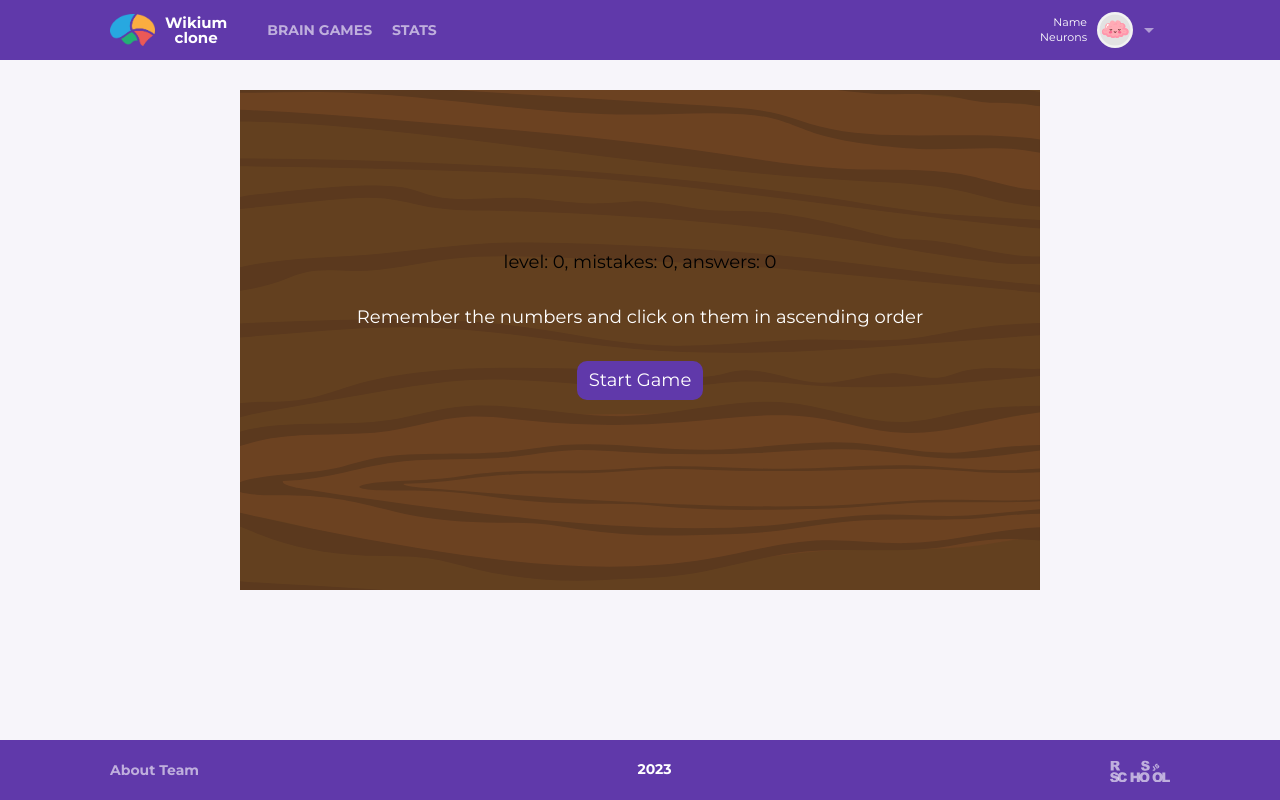
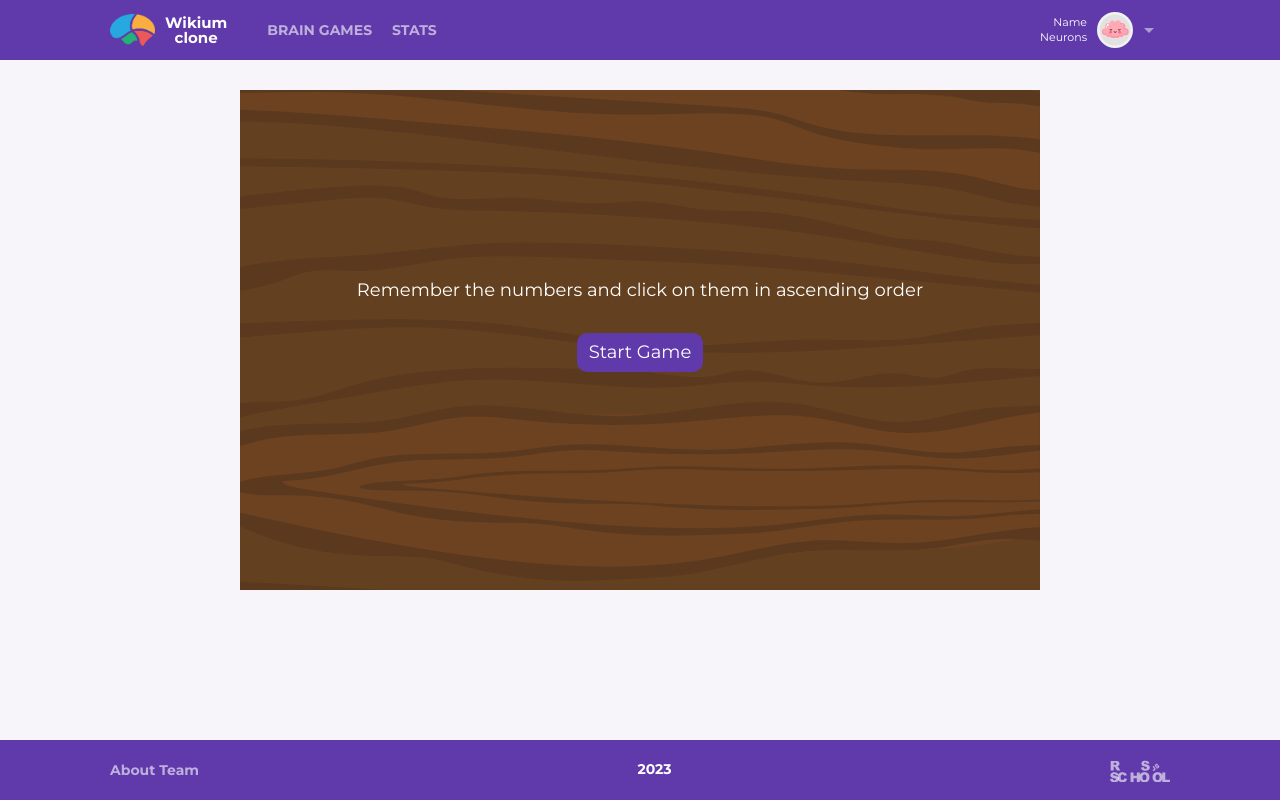
Before and after one commit to Ponomareva-Nina/Wikium-Clone, a React (Create React App) app in the folder client/: page /games/1 in a window 1280 px wide. Built offline with nearby package versions, Linux system fonts and the light colour scheme.

Commit message:
fix: minor fixes

```diff
--- a/client/src/games/RememberOrderGame/RememberOrder.tsx
+++ b/client/src/games/RememberOrderGame/RememberOrder.tsx
@@ -71,7 +71,9 @@ export const RememberOrderGame = () => {
 
   return (
     <div className={styles.game_container}>
-      <div>{`level: ${level}, mistakes: ${mistakes}, answers: ${totalAnswers}`}</div>
+      {gameStarted && (
+        <div>{`level: ${level}, mistakes: ${mistakes}, answers: ${totalAnswers}`}</div>
+      )}
       {!gameStarted && <RememberOrderRules startGameHandler={startGame} />}
       {gameField}
     </div>
```
